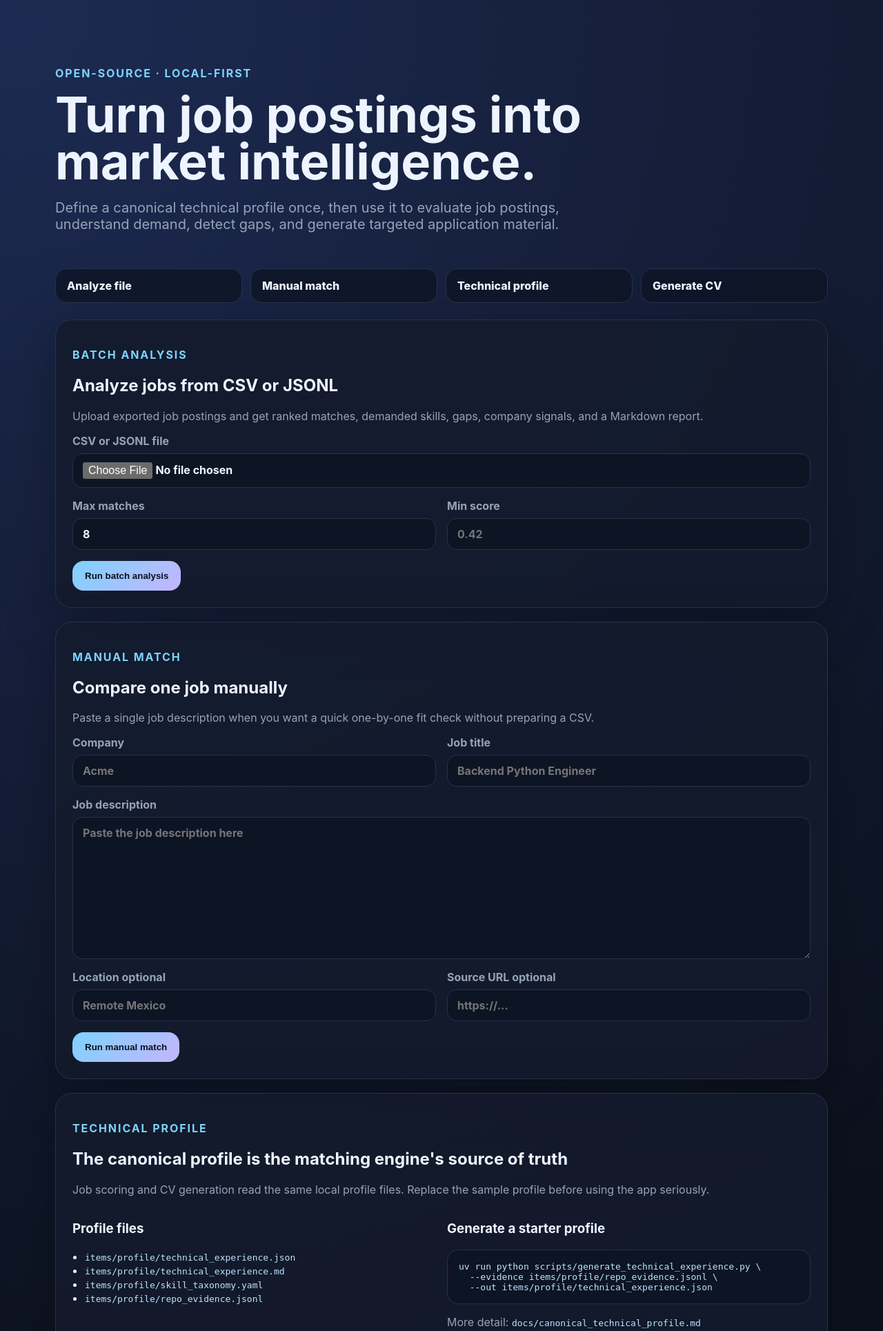
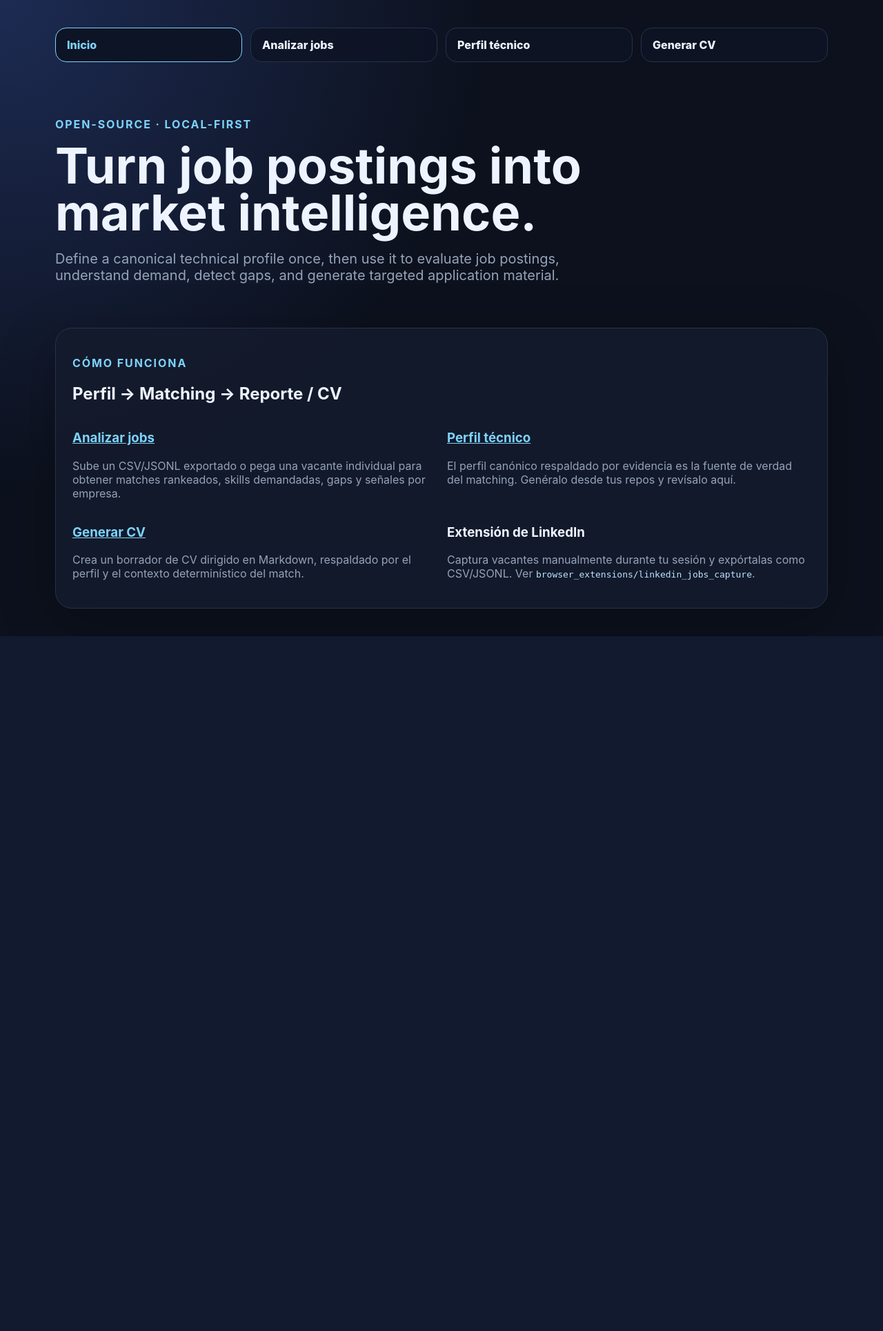
Before and after one commit to Erick-vital/job-market-intelligence, a FastAPI app: page / in a window 1280 px wide; the page is wider, and only the part inside the window is pictured. Shown: the top 1929 px of that part at 69% size. After the commit the page ends 922 px from the top of that part, so only its background shows below. Run offline with FastAPI, Linux system fonts and the light colour scheme; some libraries are stand-ins or nearby versions.

Commit message:
refactor: unify architecture, eliminate duplication, and add multi-page routing

```diff
--- a/app/static/styles.css
+++ b/app/static/styles.css
@@ -10,6 +10,7 @@ h1 { font-size: clamp(36px, 7vw, 72px); line-height: .95; margin: 0; max-width:
 .menu { display: grid; grid-template-columns: repeat(4, minmax(0, 1fr)); gap: 12px; margin: 8px 0 24px; }
 .menu a { display: block; border: 1px solid var(--line); border-radius: 16px; padding: 14px 16px; background: rgba(13,20,36,.78); color: var(--text); text-decoration: none; font-weight: 800; }
 .menu a:hover { border-color: var(--accent); color: var(--accent); }
+.menu a.active { border-color: var(--accent); color: var(--accent); background: rgba(13,20,36,.95); }
 label { display: grid; gap: 8px; color: var(--muted); font-weight: 650; margin-bottom: 16px; }
 input, textarea, select { width: 100%; border-radius: 14px; border: 1px solid var(--line); background: #0d1424; color: var(--text); padding: 12px 14px; font: inherit; }
 textarea { resize: vertical; }
--- /dev/null
+++ b/app/templates/base.html
@@ -0,0 +1,27 @@
+<!doctype html>
+<html lang="en">
+  <head>
+    <meta charset="utf-8" />
+    <meta name="viewport" content="width=device-width, initial-scale=1" />
+    <title>{% block title %}Job Market Intelligence{% endblock %}</title>
+    <script src="https://unpkg.com/htmx.org@1.9.12"></script>
+    <link rel="stylesheet" href="/static/styles.css" />
+  </head>
+  <body hx-boost="true">
+    <main class="shell">
+      <nav class="menu" aria-label="Primary">
+        {% set nav_items = [
+          ("/", "Inicio"),
+          ("/jobs", "Analizar jobs"),
+          ("/profile", "Perfil técnico"),
+          ("/cv", "Generar CV"),
+        ] %}
+        {% for path, label in nav_items %}
+          <a href="{{ path }}"{% if request.url.path == path %} class="active" aria-current="page"{% endif %}>{{ label }}</a>
+        {% endfor %}
+      </nav>
+
+      {% block content %}{% endblock %}
+    </main>
+  </body>
+</html>
--- a/app/templates/index.html
+++ /dev/null
@@ -1,173 +0,0 @@
-<!doctype html>
-<html lang="en">
-  <head>
-    <meta charset="utf-8" />
-    <meta name="viewport" content="width=device-width, initial-scale=1" />
-    <title>Job Market Intelligence</title>
-    <script src="https://unpkg.com/htmx.org@1.9.12"></script>
-    <link rel="stylesheet" href="/static/styles.css" />
-  </head>
-  <body>
-    <main class="shell">
-      <section class="hero">
-        <p class="eyebrow">Open-source · local-first</p>
-        <h1>Turn job postings into market intelligence.</h1>
-        <p class="lead">Define a canonical technical profile once, then use it to evaluate job postings, understand demand, detect gaps, and generate targeted application material.</p>
-      </section>
-
-      <nav class="menu" aria-label="Primary tools">
-        <a href="#batch-analysis">Analyze file</a>
-        <a href="#manual-match">Manual match</a>
-        <a href="#profile">Technical profile</a>
-        <a href="#cv-generator">Generate CV</a>
-      </nav>
-
-      <section id="batch-analysis" class="card">
-        <p class="eyebrow">Batch analysis</p>
-        <h2>Analyze jobs from CSV or JSONL</h2>
-        <p class="muted">Upload exported job postings and get ranked matches, demanded skills, gaps, company signals, and a Markdown report.</p>
-        <form hx-post="/ui/jobs/import" hx-target="#results" hx-swap="innerHTML" enctype="multipart/form-data" hx-on::before-request="document.getElementById('batch-match-status').textContent='Generando match…'; document.getElementById('batch-match-status').className='profile-status is-loading';" hx-on::after-request="document.getElementById('batch-match-status').textContent = event.detail.successful ? 'El match fue generado.' : 'No se pudo generar el match.'; document.getElementById('batch-match-status').className = event.detail.successful ? 'profile-status is-success' : 'profile-status';">
-          <label>CSV or JSONL file
-            <input type="file" name="file" accept=".csv,.jsonl,.ndjson" required />
-          </label>
-          <div class="grid-two">
-            <label>Max matches
-              <input type="number" name="max_matches" min="1" max="50" value="8" />
-            </label>
-            <label>Min score
-              <input type="number" name="min_score" min="0" max="1" step="0.01" placeholder="0.42" />
-            </label>
-          </div>
-          <div class="profile-action-row">
-            <button type="submit">Run batch analysis</button>
-            <span id="batch-match-status" class="profile-status" role="status" aria-live="polite"></span>
-          </div>
-        </form>
-      </section>
-
-      <section id="manual-match" class="card">
-        <p class="eyebrow">Manual match</p>
-        <h2>Compare one job manually</h2>
-        <p class="muted">Paste a single job description when you want a quick one-by-one fit check without preparing a CSV.</p>
-        <form hx-post="/ui/jobs/match" hx-target="#results" hx-swap="innerHTML" hx-on::before-request="document.getElementById('manual-match-status').textContent='Generando match…'; document.getElementById('manual-match-status').className='profile-status is-loading';" hx-on::after-request="document.getElementById('manual-match-status').textContent = event.detail.successful ? 'El match fue generado.' : 'No se pudo generar el match.'; document.getElementById('manual-match-status').className = event.detail.successful ? 'profile-status is-success' : 'profile-status';">
-          <div class="grid-two">
-            <label>Company
-              <input type="text" name="company" placeholder="Acme" required />
-            </label>
-            <label>Job title
-              <input type="text" name="title" placeholder="Backend Python Engineer" required />
-            </label>
-          </div>
-          <label>Job description
-            <textarea name="description" rows="9" placeholder="Paste the job description here" required></textarea>
-          </label>
-          <div class="grid-two">
-            <label>Location optional
-              <input type="text" name="location" placeholder="Remote Mexico" />
-            </label>
-            <label>Source URL optional
-              <input type="url" name="source_url" placeholder="https://..." />
-            </label>
-          </div>
-          <div class="profile-action-row">
-            <button type="submit">Run manual match</button>
-            <span id="manual-match-status" class="profile-status" role="status" aria-live="polite"></span>
-          </div>
-        </form>
-      </section>
-
-      <section id="profile" class="card">
-        <p class="eyebrow">Technical profile</p>
-        <h2>The canonical profile is the matching engine's source of truth</h2>
-        <p class="muted">Job scoring and CV generation read the same local profile files. Replace the sample profile before using the app seriously.</p>
-        <div class="columns">
-          <section>
-            <h3>Profile files</h3>
-            <ul>
-              <li><code>items/profile/technical_experience.json</code></li>
-              <li><code>items/profile/technical_experience.md</code></li>
-              <li><code>items/profile/skill_taxonomy.yaml</code></li>
-              <li><code>items/profile/repo_evidence.jsonl</code></li>
-            </ul>
-          </section>
-          <section>
-            <h3>Generate a starter profile</h3>
-            <pre><code>uv run python scripts/generate_technical_experience.py \
-  --evidence items/profile/repo_evidence.jsonl \
-  --out items/profile/technical_experience.json</code></pre>
-            <p class="path-note">More detail: <code>docs/canonical_technical_profile.md</code></p>
-          </section>
-        </div>
-        <section class="profile-generator">
-          <h3>Actualizar perfil desde repos</h3>
-          <p class="muted">Agrega URLs públicas o rutas locales. Las rutas locales permiten analizar repos privados sin subirlos.</p>
-          <form hx-post="/ui/profile/generate" hx-target="#results" hx-swap="innerHTML" hx-on::before-request="document.getElementById('profile-update-status').textContent='Actualizando perfil…'; document.getElementById('profile-update-status').className='profile-status is-loading';">
-            <label>URLs de repos públicos, una por línea
-              <textarea name="public_repo_urls" rows="4" placeholder="https://github.com/user/repo"></textarea>
-            </label>
-            <label>Rutas locales de repos, una por línea
-              <textarea name="local_repo_paths" rows="4" placeholder="/home/erickesc/repos/private-repo"></textarea>
-            </label>
-            <label class="checkbox-row">
-              <input type="checkbox" name="append_evidence" value="true" checked />
-              Agregar evidencia al archivo existente
-            </label>
-            <div class="profile-action-row">
-              <button type="submit">Actualizar perfil</button>
-              <span id="profile-update-status" class="profile-status" role="status" aria-live="polite"></span>
-            </div>
-          </form>
-        </section>
-      </section>
-
-      {% include 'partials/profile_preview.html' %}
-
-      <section id="cv-generator" class="card">
-        <p class="eyebrow">Generate CV</p>
-        <h2>Create a local targeted CV draft</h2>
-        <p class="muted">The model uses the canonical profile, deterministic match context, and the pasted job to draft a stronger Markdown CV. Configure your local LLM API key in <code>.env</code> with <code>JMI_LLM_API_KEY</code>. You can also set a default provider/model there with <code>JMI_LLM_PROVIDER</code> and <code>JMI_LLM_MODEL</code>. Base URL is optional and only needed for custom gateways.</p>
-        <form hx-post="/ui/cv/generate" hx-target="#results" hx-swap="innerHTML">
-          <div class="grid-two">
-            <label>Company
-              <input type="text" name="company" placeholder="Acme" required />
-            </label>
-            <label>Job title
-              <input type="text" name="title" placeholder="Backend Python Engineer" required />
-            </label>
-          </div>
-          <label>Job description
-            <textarea name="description" rows="9" placeholder="Paste the target job description here" required></textarea>
-          </label>
-          <div class="grid-two">
-            <label>Provider
-              <select name="provider">
-                <option value="openai_compatible">OpenAI-compatible</option>
-                <option value="anthropic">Anthropic</option>
-              </select>
-            </label>
-            <label>Model (optional)
-              <input type="text" name="model" value="" placeholder="Leave blank to use the provider default" />
-            </label>
-          </div>
-          <label>Base URL (optional)
-            <input type="url" name="base_url" value="" placeholder="Custom gateway URL if needed" />
-          </label>
-          <div class="grid-two">
-            <label>Language
-              <select name="language">
-                <option value="en">English</option>
-                <option value="es">Español</option>
-              </select>
-            </label>
-          </div>
-          <label>Location optional
-            <input type="text" name="location" placeholder="Remote Mexico" />
-          </label>
-          <button type="submit">Generate CV draft with model</button>
-        </form>
-      </section>
-
-      <section id="results"></section>
-    </main>
-  </body>
-</html>
--- /dev/null
+++ b/app/templates/pages/home.html
@@ -0,0 +1,34 @@
+{% extends "base.html" %}
+
+{% block content %}
+  <section class="hero">
+    <p class="eyebrow">Open-source · local-first</p>
+    <h1>Turn job postings into market intelligence.</h1>
+    <p class="lead">Define a canonical technical profile once, then use it to evaluate job postings, understand demand, detect gaps, and generate targeted application material.</p>
+  </section>
+
+  <section class="card">
+    <p class="eyebrow">Cómo funciona</p>
+    <h2>Perfil → Matching → Reporte / CV</h2>
+    <div class="columns">
+      <section>
+        <h3><a href="/jobs">Analizar jobs</a></h3>
+        <p class="muted">Sube un CSV/JSONL exportado o pega una vacante individual para obtener matches rankeados, skills demandadas, gaps y señales por empresa.</p>
+      </section>
+      <section>
+        <h3><a href="/profile">Perfil técnico</a></h3>
+        <p class="muted">El perfil canónico respaldado por evidencia es la fuente de verdad del matching. Genéralo desde tus repos y revísalo aquí.</p>
+      </section>
+    </div>
+    <div class="columns">
+      <section>
+        <h3><a href="/cv">Generar CV</a></h3>
+        <p class="muted">Crea un borrador de CV dirigido en Markdown, respaldado por el perfil y el contexto determinístico del match.</p>
+      </section>
+      <section>
+        <h3>Extensión de LinkedIn</h3>
+        <p class="muted">Captura vacantes manualmente durante tu sesión y expórtalas como CSV/JSONL. Ver <code>browser_extensions/linkedin_jobs_capture</code>.</p>
+      </section>
+    </div>
+  </section>
+{% endblock %}
```
Also changed, not shown: app/routes/web.py (+16 -1 lines), app/templates/pages/cv.html (added, +52 -0 lines), app/templates/pages/jobs.html (added, +61 -0 lines), app/templates/pages/profile.html (added, +53 -0 lines), tests/test_api_and_web.py (+27 -8 lines).
